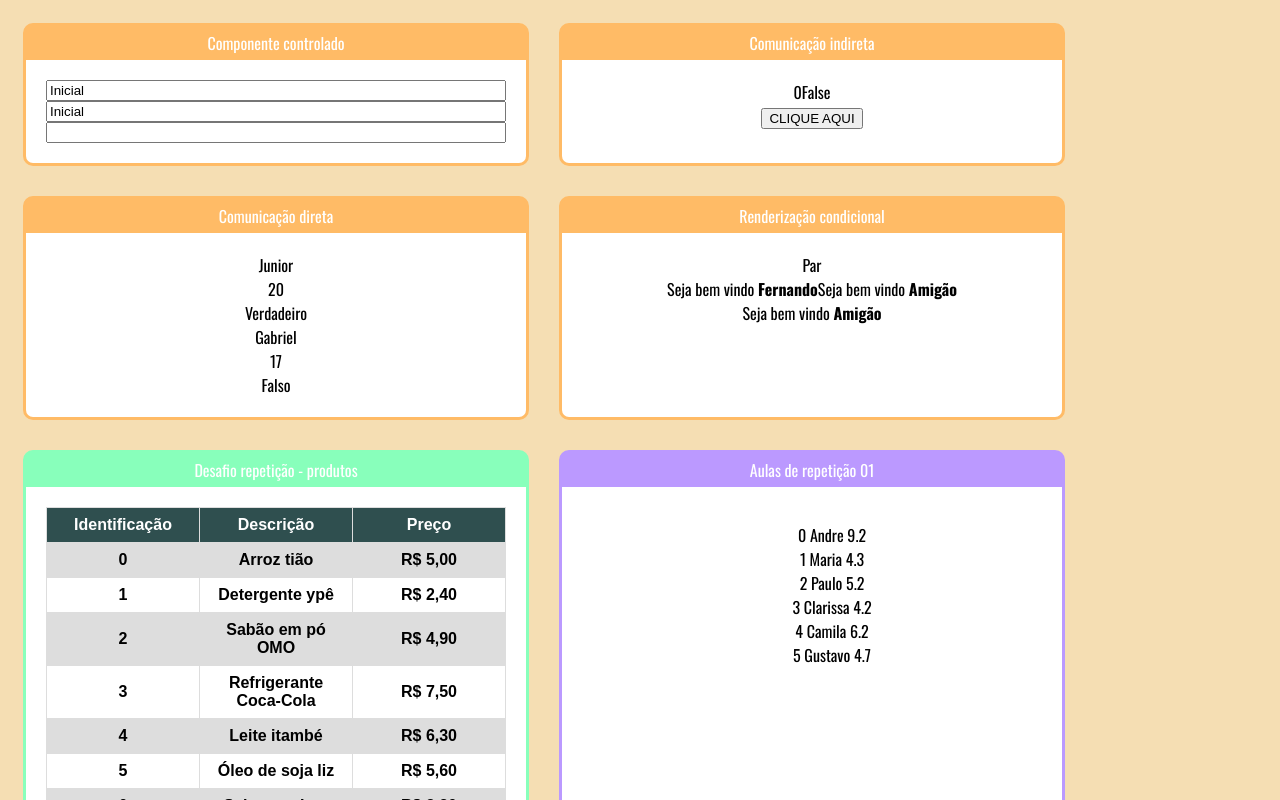
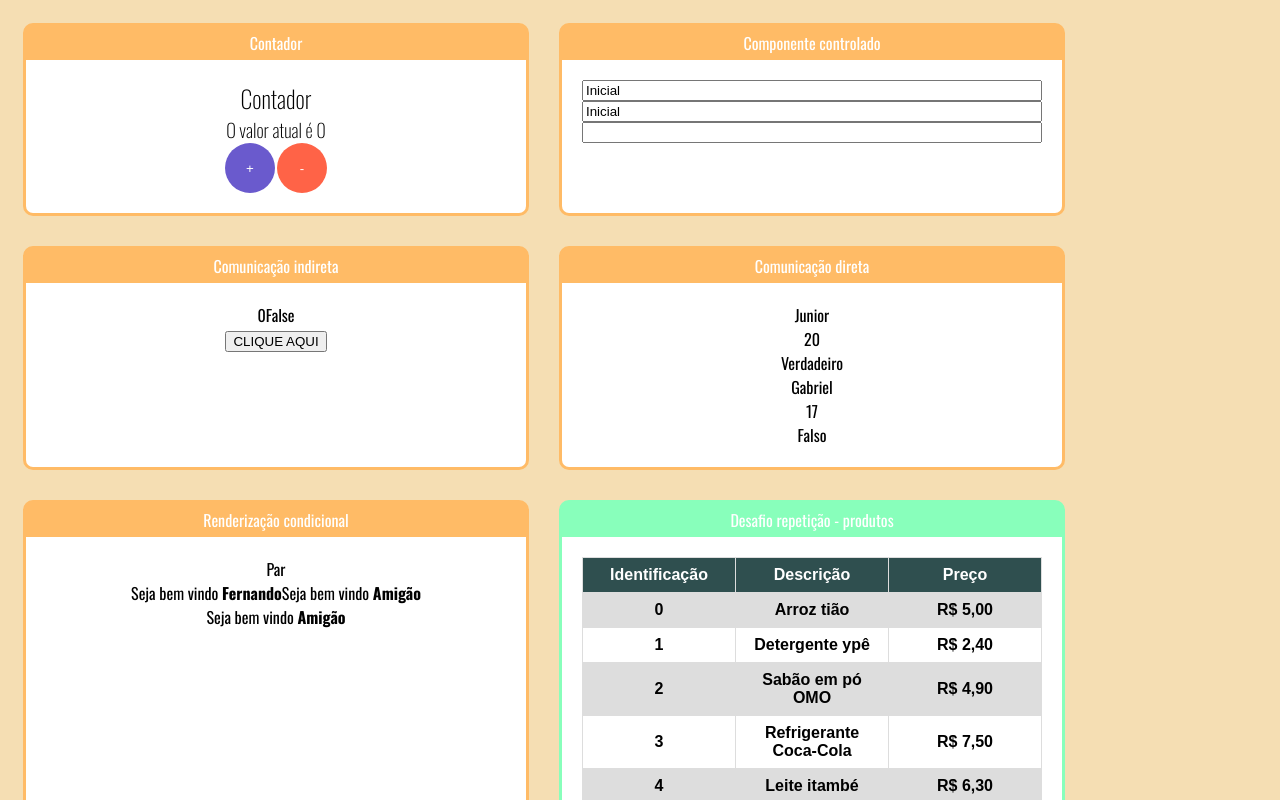
Before and after one commit to viniciusfdasilva/curso-react, a React (Create React App) app in the folder projeto_1/fundamentos-react/: page / in a window 1280 px wide. Shown: the top 800 px of the page. Built offline with nearby package versions, Linux system fonts and the light colour scheme.

Commit message:
Sessao 2 - Video 37

```diff
--- a/projeto_1/fundamentos-react/src/components/basicos/App.jsx
+++ b/projeto_1/fundamentos-react/src/components/basicos/App.jsx
@@ -15,10 +15,15 @@ import Parouimpar from '../condicional/Parouimpar';
 import Usuarioinfo from '../condicional/Usuarioinfo'
 import IndiretaPai from './../comunicacao/IndiretaPai'
 import Input from './../formulario/Input'
+import Contador from './../contador/Contador'
 
 export default _ =>
     <div className='app'>
         <div className='cards'>
+            <Card titulo='Contador' color='#fb6'>
+                <Contador numero={0}/>
+            </Card>
+
             <Card titulo='Componente controlado' color='#fb6'>
                 <Input/>
             </Card>
--- /dev/null
+++ b/projeto_1/fundamentos-react/src/components/contador/Contador.jsx
@@ -0,0 +1,40 @@
+import React, { Component } from 'react'
+import './contador.css'
+
+class Contator extends Component{
+    constructor(props){
+        super(props)
+
+        this.state = {
+            numero: this.props.numero || 0,
+            passo: this.props.inicial || 10,
+        }
+    }
+
+    inc(){
+        this.setState({
+            numero: this.state.numero + this.state.passo
+        })
+    }
+
+    dec(){
+        this.setState({
+            numero: this.state.numero - this.state.passo
+        })
+    }
+
+    render(){
+        return(
+            <div>
+                <h2>Contador</h2>
+                <h3>O valor atual é {this.state.numero}</h3>
+                <div>
+                    <button onClick={_ => this.inc()} className="botaoinc">+</button>
+                    <button onClick={_ => this.dec()} className="botaodec">-</button>
+                </div>
+            </div>
+        );
+    }
+}
+
+export default Contator
--- /dev/null
+++ b/projeto_1/fundamentos-react/src/components/contador/contador.css
@@ -0,0 +1,18 @@
+.botaodec{
+    border-radius: 100px;
+    color: white;
+    width: 50px;
+    height: 50px;
+    background-color: tomato;
+    border: none;
+    margin-left: 2px;
+}
+
+.botaoinc{
+    border-radius: 100px;
+    color: white;
+    width: 50px;
+    height: 50px;
+    background-color:slateblue;
+    border: none;
+}
```
